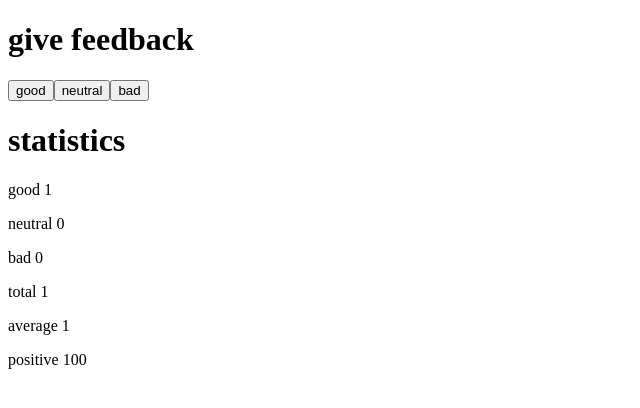
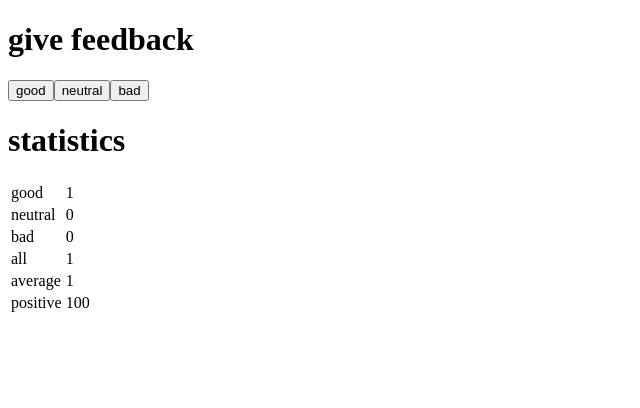
Before and after one commit to imardev/full-stack-course, a React (Vite) app in the folder part1/unicafe/: page / in a window 1280 px wide. Both pictures are taken after a click on the button "good". Shown: the top 408 px of the page, without its empty margins (0-640 px from the left). Built offline with nearby package versions, Linux system fonts and the light colour scheme.

Commit message:
exercise 1.11 complete

```diff
--- a/part1/unicafe/src/App.jsx
+++ b/part1/unicafe/src/App.jsx
@@ -6,30 +6,29 @@ const Button = (props) => {
 
 const StatisticLine = (props) => {
   return (
-    <p>
-      {props.text} {props.value}
-    </p>
+    <tr>
+      <td>{props.text}</td>
+      <td>{props.value}</td>
+    </tr>
   );
 };
 
 const Statistics = (props) => {
   if (props.total === 0) {
-    return (
-      <div>
-        <p>No feedback given</p>
-      </div>
-    );
+    return <p>No feedback given</p>;
   }
 
   return (
-    <div>
-      <StatisticLine text="good" value={props.good} />
-      <StatisticLine text="neutral" value={props.neutral} />
-      <StatisticLine text="bad" value={props.bad} />
-      <StatisticLine text="total" value={props.total} />
-      <StatisticLine text="average" value={props.average} />
-      <StatisticLine text="positive" value={props.positive} />
-    </div>
+    <table>
+      <tbody>
+        <StatisticLine text="good" value={props.good} />
+        <StatisticLine text="neutral" value={props.neutral} />
+        <StatisticLine text="bad" value={props.bad} />
+        <StatisticLine text="all" value={props.total} />
+        <StatisticLine text="average" value={props.average} />
+        <StatisticLine text="positive" value={props.positive} />
+      </tbody>
+    </table>
   );
 };
 
```
